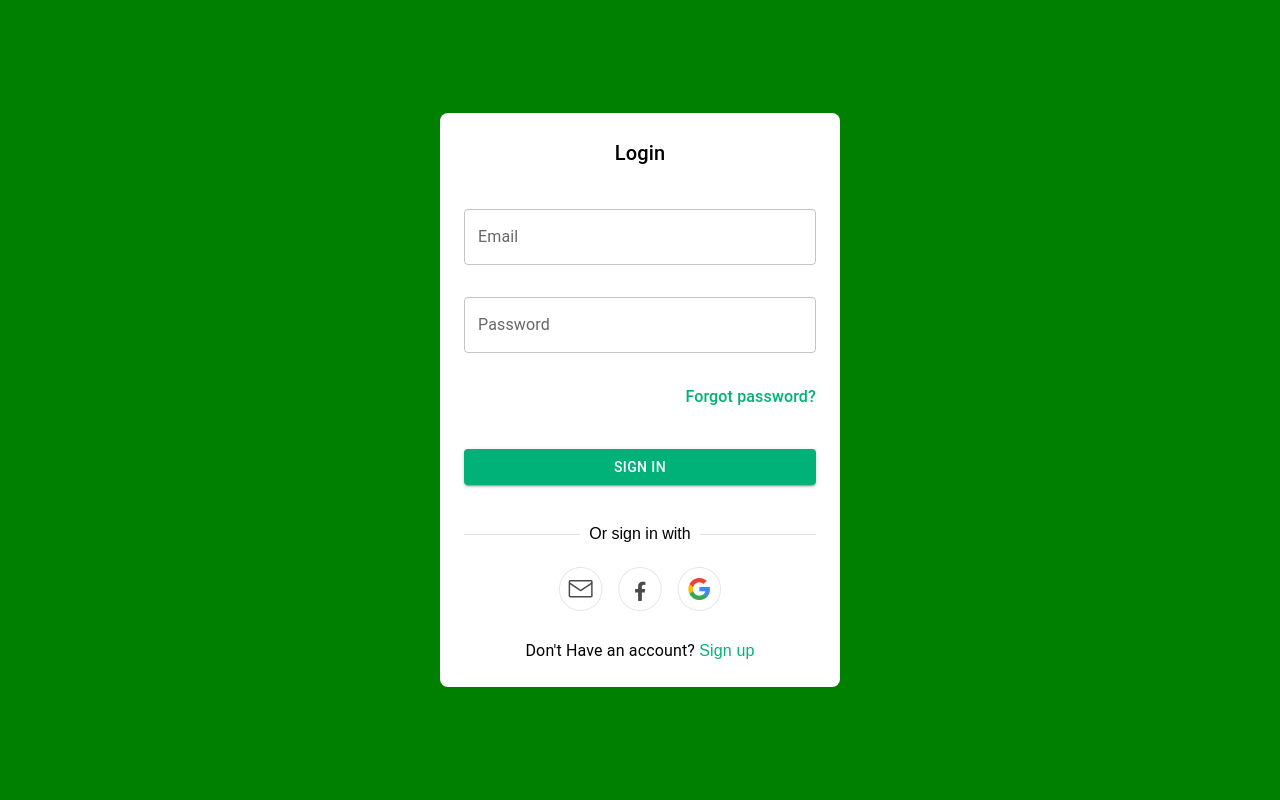
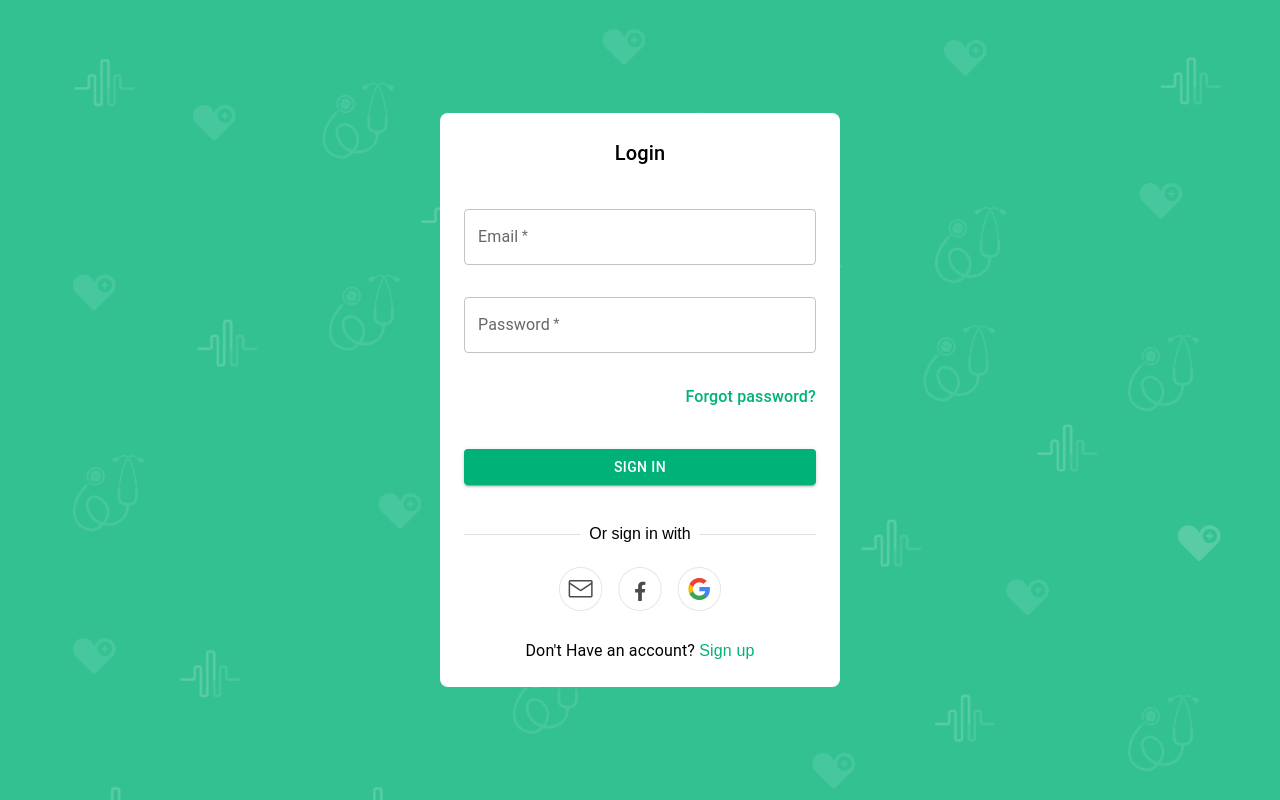
Before and after one commit to hemarle/health, a React (Create React App) app: page /login in a window 1280 px wide. Built offline with nearby package versions, Linux system fonts and the light colour scheme; a web font is replaced by a local one.

Commit message:
V1 ready

```diff
--- a/package.json
+++ b/package.json
@@ -17,6 +17,7 @@
     "react-query": "^3.39.3",
     "react-router-dom": "^6.19.0",
     "react-scripts": "5.0.1",
+    "react-toastify": "^9.1.3",
     "web-vitals": "^2.1.4"
   },
   "scripts": {
--- a/src/App.js
+++ b/src/App.js
@@ -10,6 +10,8 @@ import { Routes, Route } from "react-router-dom";
 import { createTheme, ThemeProvider } from "@mui/material/styles";
 import Login from "./pages/login/Login";
 import Register from "./pages/register/Register";
+import { ToastContainer } from "react-toastify";
+import "react-toastify/dist/ReactToastify.css";
 function App() {
   const theme = createTheme({
     palette: {
@@ -28,6 +30,7 @@ function App() {
         <Route path="/dashboard" element={<Dashboard />} />
         <Route path="/chat" element={<Chat />} />
       </Routes>
+      <ToastContainer />
     </ThemeProvider>
   );
 }
--- a/src/components/layout/LoginLayout.jsx
+++ b/src/components/layout/LoginLayout.jsx
@@ -1,5 +1,6 @@
 import React from "react";
 import { Box } from "@mui/material";
+import bgImage from "../../assets/images/login-bg.png";
 function LoginLayout({ children }) {
   return (
     <Box
@@ -8,7 +9,8 @@ function LoginLayout({ children }) {
         justifyContent: "center",
         alignItems: "center",
         minHeight: "100vh",
-        background: "green",
+        background: `url(${bgImage}) no-repeat`,
+        backgroundSize: "cover",
       }}
       p={{ xs: 2, lg: 6 }}
     >
--- a/src/pages/login/Login.jsx
+++ b/src/pages/login/Login.jsx
@@ -7,8 +7,9 @@ import googleIcon from "../../assets/icons/google.png";
 import { Box, Button, Divider, TextField, Typography } from "@mui/material";
 import { Formik, Form } from "formik";
 import { Link, useNavigate } from "react-router-dom";
+import { toast } from "react-toastify";
 function Login() {
-  const navigate=useNavigate()
+  const navigate = useNavigate();
   const loginAPI = useLogin();
   return (
     <LoginLayout>
@@ -22,11 +23,12 @@ function Login() {
             setSubmitting(true);
             loginAPI.mutate(values, {
               onSuccess: (res) => {
-                navigate('/chat')
+                navigate("/chat");
                 console.log({ res });
               },
               onError: (error) => {
                 console.log({ error });
+                toast.error(`Error: ${error.response.data?.message}`);
               },
               onSettled: () => {
                 setSubmitting(false);
@@ -39,6 +41,7 @@ function Login() {
               <Box mb={4}>
                 <TextField
                   fullWidth
+                  required
                   placeholder="Email"
                   type="email"
                   label="Email"
@@ -48,6 +51,7 @@ function Login() {
               </Box>
               <Box mb={4}>
                 <TextField
+                  required
                   fullWidth
                   placeholder="Password"
                   type="password"
--- a/src/pages/register/Register.jsx
+++ b/src/pages/register/Register.jsx
@@ -12,12 +12,13 @@ import {
   TextField,
   Typography,
 } from "@mui/material";
+import { toast } from "react-toastify";
 import { Formik, Form } from "formik";
 import { Link, useNavigate } from "react-router-dom";
 import { useRegister } from "../../hooks/api/useAuthenticate";
 
 function Register() {
-  const navigate=useNavigate()
+  const navigate = useNavigate();
   const registerAPI = useRegister();
   return (
     <LoginLayout>
@@ -31,11 +32,12 @@ function Register() {
             setSubmitting(true);
             registerAPI.mutate(values, {
               onSuccess: (res) => {
-                navigate("/chat")
-                console.log({ res });
+                navigate("/chat");
+                // console.log({ res });
               },
               onError: (error) => {
-                console.log({ error });
+                // console.log({ error });
+                toast.error(`Error: ${error.response.data?.message}`);
               },
               onSettled: () => {
                 setSubmitting(false);
@@ -47,6 +49,7 @@ function Register() {
             <Form>
               <Box mb={4}>
                 <TextField
+                  required
                   fullWidth
                   placeholder="Full Name"
                   type="text"
@@ -57,6 +60,7 @@ function Register() {
               </Box>
               <Box mb={4}>
                 <TextField
+                  required
                   fullWidth
                   placeholder="Email"
                   type="email"
@@ -93,6 +97,7 @@ function Register() {
               </Box>
               <Box mb={4}>
                 <TextField
+                  required
                   fullWidth
                   placeholder="Password"
                   type="password"
```
Also changed, not shown: src/assets/images/login-bg.png (added), 1 other file (tests, documents, lock files or other folders).
